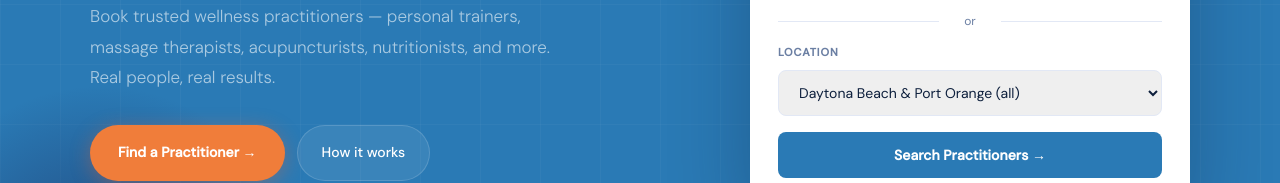
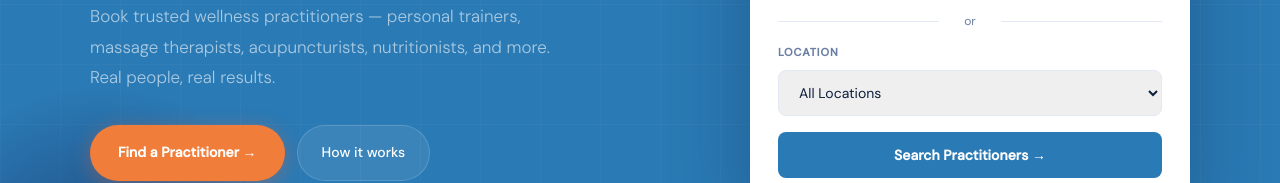
Before and after one commit to parfourio/whelle, a website: page index.html in a window 1280 px wide. Shown: the part 416-599 px from the top of the page. Drawn offline with Linux system fonts and the light colour scheme.

Commit message:
Fix location picker options

```diff
--- a/index.html
+++ b/index.html
@@ -273,10 +273,9 @@ footer{background:var(--navy);padding:40px;display:flex;align-items:center;justi
       <div class="search-divider">or</div>
       <div class="search-label" style="margin-top:12px">Location</div>
       <select class="search-input" style="margin-bottom:16px">
-        <option>Daytona Beach & Port Orange (all)</option>
-        <option>Marin County</option>
-        <option>Sonoma County</option>
-        <option>Napa County</option>
+        <option>All Locations</option>
+        <option>Daytona Beach</option>
+        <option>Port Orange</option>
         <option>Remote / Virtual</option>
       </select>
       <button class="search-btn" onclick="document.getElementById('profile').scrollIntoView({behavior:'smooth'})">Search Practitioners →</button>
```
